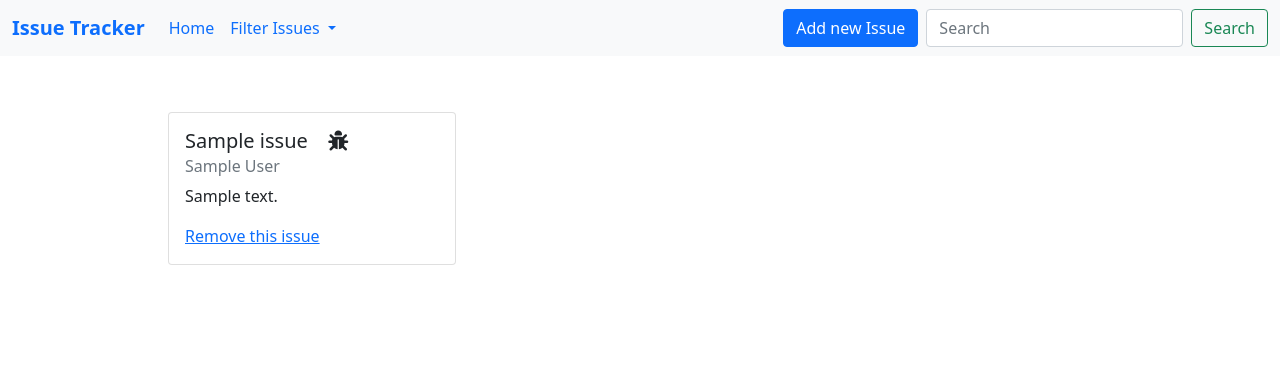
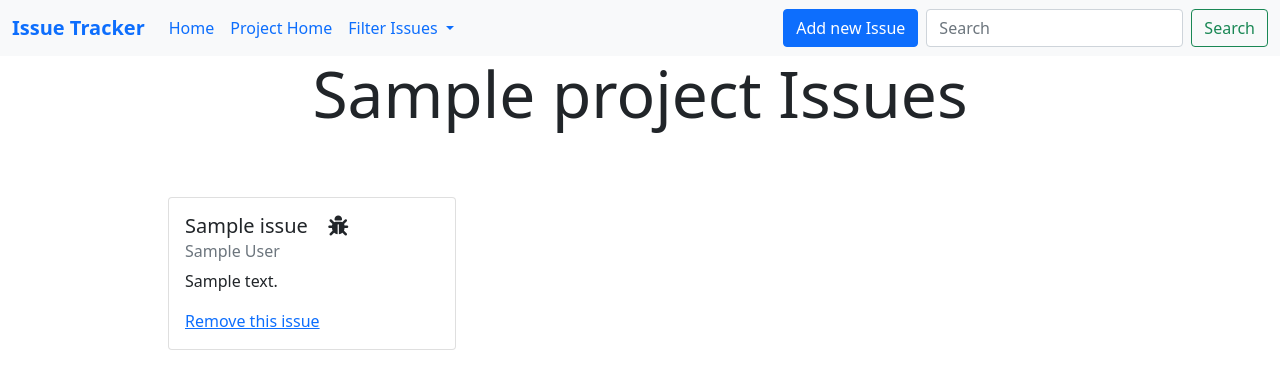
Before and after one commit to 0verflowme/Issue_Tracker, a Node server app: page /get/600000000000000000000001 in a window 1280 px wide. Shown: the top 389 px of the page. Run offline with Node 20, Linux system fonts and the light colour scheme; tables that the repository leaves empty hold one stand-in row (values such as "Sample post"); some libraries are stand-ins or nearby versions.

Commit message:
better UI

```diff
--- a/index.js
+++ b/index.js
@@ -11,7 +11,7 @@ const Projects = require("./models/project");
 const Issues = require("./models/issue");
 
 const app = express();
-const PORT = 5000;
+const PORT = process.env.PORT || 5000;
 
 app.use(ejsLayouts);
 app.set("layout extractScripts", true);
--- a/package.json
+++ b/package.json
@@ -15,7 +15,7 @@
 		"mongoose": "^6.7.1"
 	},
 	"scripts": {
-		"start": "node index.js",
+		"start": "nodemon index.js",
 		"prod": "pm2 start index.js"
 	},
 	"engines": {
--- a/views/project.ejs
+++ b/views/project.ejs
@@ -9,6 +9,9 @@
          <ul class="navbar-nav me-auto mb-2 mb-lg-0">
             <li class="nav-item">
                <a class="nav-link active" aria-current="page" href="/">Home</a>
+            </li>
+            <li class="nav-item">
+               <a class="nav-link active" aria-current="page" href="/get/<%= project.id %> ">Project Home</a>
             </li>
             <li class="nav-item dropdown">
                <a class="nav-link dropdown-toggle" href="#" role="button" data-bs-toggle="dropdown"
@@ -179,6 +182,10 @@
    </div>
 </div>
 
+<h1 class="display-3 text-center">
+   <%= project.name %> Issues
+</h1>
+
 <div class="d-flex w-75 m-auto pt-5 h-100 flex-wrap">
    <% issues.forEach(element=> { %>
       <div class="card m-2" style="width: 18rem;">
```
